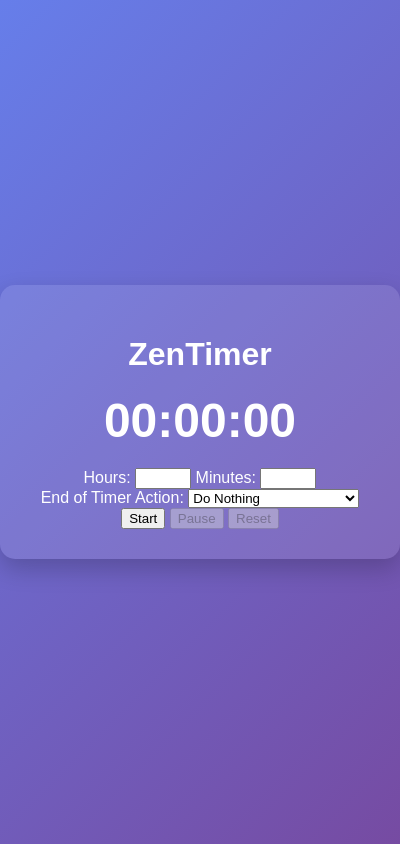
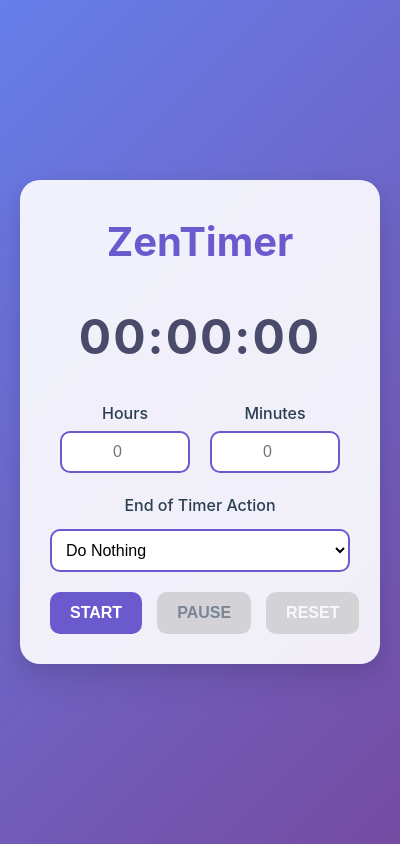
Before and after one commit to YashCyanide/ZenTimer, an Electron app: page index.html in a window 400 px wide. Drawn offline with Linux system fonts and the light colour scheme.

Commit message:
UI chnages

```diff
--- a/index.html
+++ b/index.html
@@ -1,27 +1,79 @@
+<!--<!DOCTYPE html>-->
+<!--<html lang="en">-->
+<!--<head>-->
+<!--    <meta charset="UTF-8">-->
+<!--    <title>ZenTimer</title>-->
+<!--    <link rel="stylesheet" href="styles.css">-->
+<!--</head>-->
+<!--<body>-->
+<!--<div class="container">-->
+<!--    <h1>ZenTimer</h1>-->
+
+<!--    <div class="timer-display" id="timer">00:00:00</div>-->
+
+<!--    <div class="timer-controls">-->
+<!--        <div class="time-input">-->
+<!--            <label>Hours:</label>-->
+<!--            <input type="number" id="hours" min="0" max="24">-->
+
+<!--            <label>Minutes:</label>-->
+<!--            <input type="number" id="minutes" min="0" max="59">-->
+<!--        </div>-->
+
+<!--        <div class="action-select">-->
+<!--            <label>End of Timer Action:</label>-->
+<!--            <select id="end-action">-->
+<!--                <option value="none">Do Nothing</option>-->
+<!--                <option value="shutdown">System Shutdown</option>-->
+<!--                <option value="sleep">System Sleep</option>-->
+<!--                <option value="motivate">Play Motivation Video</option>-->
+<!--                <option value="relax">Open Relaxation Playlist</option>-->
+<!--                <option value="quote">Show Motivational Quote</option>-->
+<!--            </select>-->
+<!--        </div>-->
+
+<!--        <div class="timer-buttons">-->
+<!--            <button id="start-btn">Start</button>-->
+<!--            <button id="pause-btn" disabled>Pause</button>-->
+<!--            <button id="reset-btn" disabled>Reset</button>-->
+<!--        </div>-->
+<!--    </div>-->
+<!--</div>-->
+
+<!--<script src="renderer.js"></script>-->
+<!--</body>-->
+<!--</html>-->
+
+
 <!DOCTYPE html>
 <html lang="en">
 <head>
     <meta charset="UTF-8">
+    <meta name="viewport" content="width=device-width, initial-scale=1.0">
     <title>ZenTimer</title>
     <link rel="stylesheet" href="styles.css">
 </head>
 <body>
-<div class="container">
-    <h1>ZenTimer</h1>
+<div class="zen-container">
+    <div class="timer-card">
+        <h1 class="app-title">ZenTimer</h1>
 
         <div class="timer-display" id="timer">00:00:00</div>
 
         <div class="timer-controls">
-        <div class="time-input">
-            <label>Hours:</label>
-            <input type="number" id="hours" min="0" max="24">
-
-            <label>Minutes:</label>
-            <input type="number" id="minutes" min="0" max="59">
+            <div class="time-inputs">
+                <div class="input-group">
+                    <label for="hours">Hours</label>
+                    <input type="number" id="hours" min="0" max="24" placeholder="0">
+                </div>
+                <div class="input-group">
+                    <label for="minutes">Minutes</label>
+                    <input type="number" id="minutes" min="0" max="59" placeholder="0">
+                </div>
             </div>
 
             <div class="action-select">
-            <label>End of Timer Action:</label>
+                <label for="end-action">End of Timer Action</label>
                 <select id="end-action">
                     <option value="none">Do Nothing</option>
                     <option value="shutdown">System Shutdown</option>
@@ -33,9 +85,10 @@
             </div>
 
             <div class="timer-buttons">
-            <button id="start-btn">Start</button>
-            <button id="pause-btn" disabled>Pause</button>
-            <button id="reset-btn" disabled>Reset</button>
+                <button id="start-btn" class="btn start">Start</button>
+                <button id="pause-btn" class="btn pause" disabled>Pause</button>
+                <button id="reset-btn" class="btn reset" disabled>Reset</button>
+            </div>
         </div>
     </div>
 </div>
--- a/styles.css
+++ b/styles.css
@@ -1,34 +1,220 @@
+/*body {*/
+/*    font-family: 'Arial', sans-serif;*/
+/*    background-color: #f4f4f4;*/
+/*    display: flex;*/
+/*    justify-content: center;*/
+/*    align-items: center;*/
+/*    height: 100vh;*/
+/*    margin: 0;*/
+/*    background: linear-gradient(135deg, #667eea 0%, #764ba2 100%);*/
+/*    color: white;*/
+/*}*/
+
+/*.container {*/
+/*    background-color: rgba(255, 255, 255, 0.1);*/
+/*    border-radius: 15px;*/
+/*    padding: 30px;*/
+/*    text-align: center;*/
+/*    width: 350px;*/
+/*    box-shadow: 0 10px 25px rgba(0,0,0,0.2);*/
+/*}*/
+
+/*h1 {*/
+/*    margin-bottom: 20px;*/
+/*    color: white;*/
+/*}*/
+
+/*.timer-display {*/
+/*    font-size: 48px;*/
+/*    font-weight: bold;*/
+/*    margin: 20px 0;*/
+/*    color: white;*/
+/*}*/
+
+/*.time*/
+
+:root {
+    --primary-color: #6a5acd;
+    --secondary-color: #4a4a6a;
+    --background-color: #f0f4f8;
+    --text-color: #2c3e50;
+    --accent-color: #8a4fff;
+}
+
+* {
+    margin: 0;
+    padding: 0;
+    box-sizing: border-box;
+}
+
 body {
-    font-family: 'Arial', sans-serif;
-    background-color: #f4f4f4;
+    font-family: 'Inter', -apple-system, BlinkMacSystemFont, 'Segoe UI', Roboto, Oxygen, Ubuntu, Cantarell, 'Open Sans', 'Helvetica Neue', sans-serif;
+    background-color: var(--background-color);
     display: flex;
     justify-content: center;
     align-items: center;
-    height: 100vh;
-    margin: 0;
+    min-height: 100vh;
+    line-height: 1.6;
+    color: var(--text-color);
     background: linear-gradient(135deg, #667eea 0%, #764ba2 100%);
+}
+
+.zen-container {
+    width: 100%;
+    max-width: 400px;
+    padding: 20px;
+}
+
+.timer-card {
+    background-color: rgba(255, 255, 255, 0.9);
+    border-radius: 20px;
+    box-shadow: 0 15px 35px rgba(0, 0, 0, 0.1), 0 5px 15px rgba(0, 0, 0, 0.05);
+    padding: 30px;
+    text-align: center;
+    transition: all 0.3s ease;
+}
+
+.timer-card:hover {
+    transform: translateY(-5px);
+    box-shadow: 0 20px 40px rgba(0, 0, 0, 0.12);
+}
+
+.app-title {
+    font-size: 2.5rem;
+    margin-bottom: 20px;
+    color: var(--primary-color);
+    font-weight: 700;
+}
+
+.timer-display {
+    font-size: 3rem;
+    font-weight: bold;
+    color: var(--secondary-color);
+    margin: 25px 0;
+    letter-spacing: 2px;
+    transition: color 0.3s ease;
+}
+
+.time-inputs {
+    display: flex;
+    justify-content: space-between;
+    margin-bottom: 20px;
+}
+
+.input-group {
+    flex: 1;
+    margin: 0 10px;
+}
+
+.input-group label {
+    display: block;
+    margin-bottom: 5px;
+    color: var(--text-color);
+    font-weight: 500;
+}
+
+.time-inputs input {
+    width: 100%;
+    padding: 10px;
+    border: 2px solid var(--primary-color);
+    border-radius: 10px;
+    font-size: 1rem;
+    text-align: center;
+    transition: all 0.3s ease;
+}
+
+.time-inputs input:focus {
+    outline: none;
+    border-color: var(--accent-color);
+    box-shadow: 0 0 0 3px rgba(138, 79, 255, 0.2);
+}
+
+.action-select {
+    margin-bottom: 20px;
+}
+
+.action-select label {
+    display: block;
+    margin-bottom: 10px;
+    color: var(--text-color);
+    font-weight: 500;
+}
+
+.action-select select {
+    width: 100%;
+    padding: 10px;
+    border: 2px solid var(--primary-color);
+    border-radius: 10px;
+    font-size: 1rem;
+    background-color: white;
+    transition: all 0.3s ease;
+}
+
+.action-select select:focus {
+    outline: none;
+    border-color: var(--accent-color);
+    box-shadow: 0 0 0 3px rgba(138, 79, 255, 0.2);
+}
+
+.timer-buttons {
+    display: flex;
+    justify-content: space-between;
+    gap: 15px;
+}
+
+.btn {
+    flex: 1;
+    padding: 12px 20px;
+    border: none;
+    border-radius: 10px;
+    font-size: 1rem;
+    font-weight: 600;
+    cursor: pointer;
+    transition: all 0.3s ease;
+    text-transform: uppercase;
+}
+
+.btn.start {
+    background-color: var(--primary-color);
     color: white;
 }
 
-.container {
-    background-color: rgba(255, 255, 255, 0.1);
-    border-radius: 15px;
-    padding: 30px;
-    text-align: center;
-    width: 350px;
-    box-shadow: 0 10px 25px rgba(0,0,0,0.2);
+.btn.start:hover {
+    background-color: var(--accent-color);
 }
 
-h1 {
-    margin-bottom: 20px;
+.btn.pause {
+    background-color: #ffc107;
+    color: var(--text-color);
+}
+
+.btn.pause:hover {
+    background-color: #ffca28;
+}
+
+.btn.reset {
+    background-color: #f44336;
     color: white;
 }
 
-.timer-display {
-    font-size: 48px;
-    font-weight: bold;
-    margin: 20px 0;
-    color: white;
+.btn.reset:hover {
+    background-color: #d32f2f;
 }
 
-.time
+.btn:disabled {
+    background-color: #c0c0c0;
+    cursor: not-allowed;
+    opacity: 0.6;
+}
+
+@keyframes pulse {
+    0% {
+        transform: scale(1);
+    }
+    50% {
+        transform: scale(1.05);
+    }
+    100% {
+        transform: scale(1);
+    }
+}
```
Lines whose indentation alone changed are shown as unchanged.
